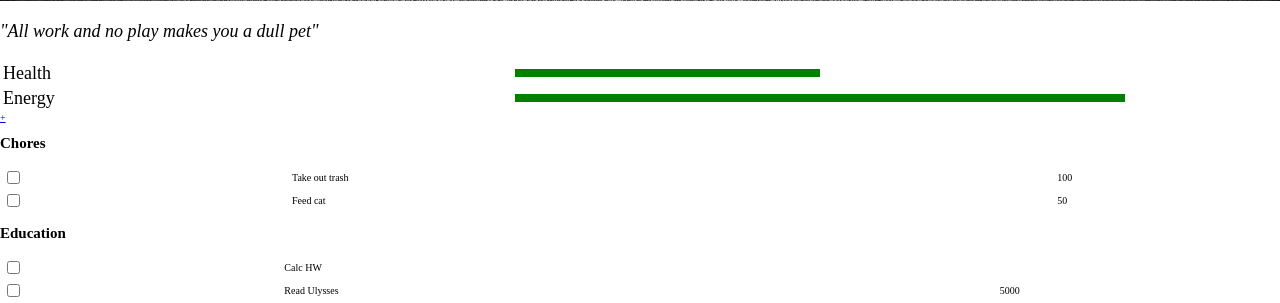
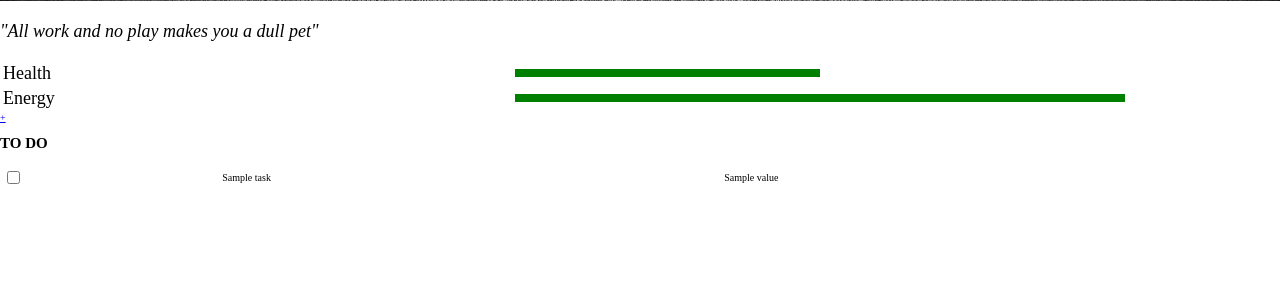
Before and after one commit to jastrauckas/todomagotchi, a Flask app: template app/templates/index.html in a window 1280 px wide. Shown: the part 1040-1343 px from the top of the page. After the commit the page ends 1224 px from the top, so only its background shows below. Run offline with Flask 2, Linux system fonts and the light colour scheme; the template is opened without the code that fills it: most values are stand-ins (such as "Sample title", 1, 10 or a date in 2020).

Commit message:
task table populated from database maybe

```diff
--- a/app/templates/index.html
+++ b/app/templates/index.html
@@ -21,8 +21,21 @@
           <td class="stat">Energy</td><td><div class="progress" style="width:80%"></div></td>
         </tr>
       </table>
-	<a href='/addtask' id='plus' style= "width:25px; height:25px;">+</a>
+        <a href='/addtask' id='plus' type = "button" style= "width:25px; height:25px;">+</a>
       <div id="todolist">
+
+        <table>
+        <h2>TO DO</h2>
+        {% for task in tasks %}
+          <tr>
+            <td><input type="checkbox" {% if task.complete %} checked {% endif %}></td>
+            <td class="task">{{task.name}}</td>
+            <td class = "points">{{task.value}}</td>
+          </tr>
+        {% endfor %}
+        </table>
+
+        <!--
         <h2>Chores</h2>
         <table>
           <tr>
@@ -53,6 +66,7 @@
           </tr>
 
         </table>
+      -->
       </div>
       </div>
 
```
Also changed, not shown: 1 other file. Lines whose indentation alone changed are shown as unchanged.
